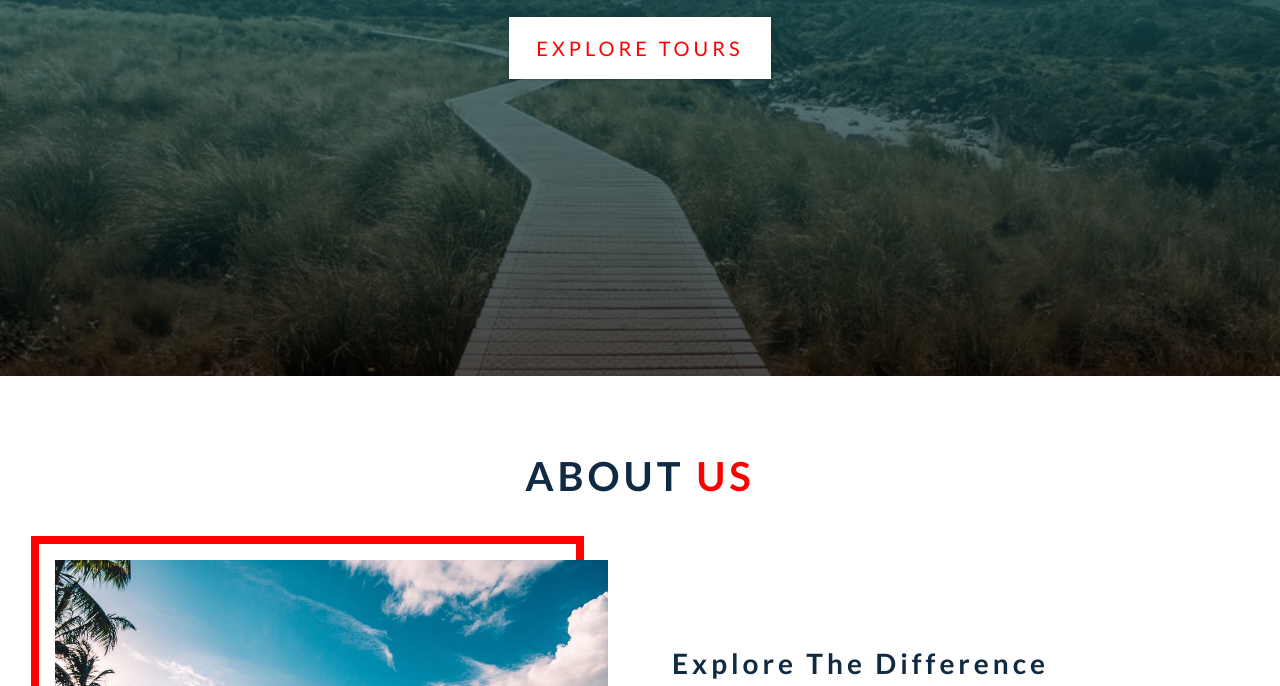
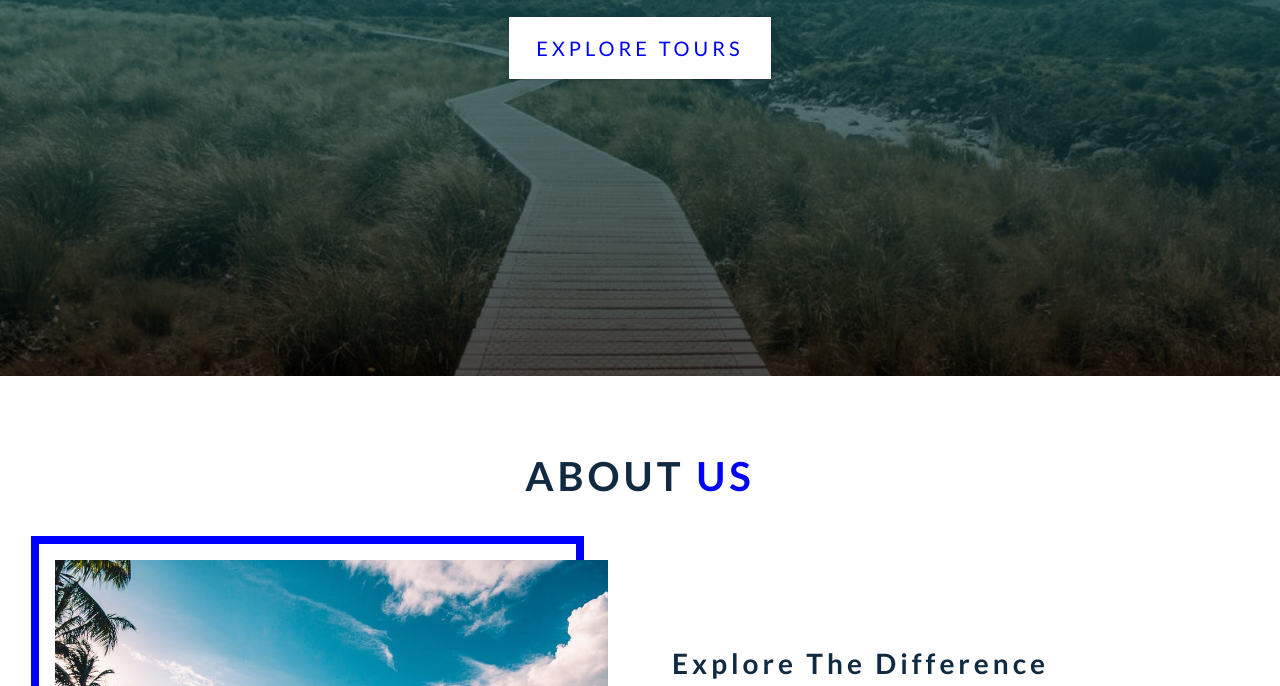
Before and after one commit to ashley12-webdevelopment/backroads-flexbox, a plain HTML site: page index.html in a window 1280 px wide. Shown: the part 424-1110 px from the top of the page. Drawn offline with Linux system fonts and the light colour scheme.

Commit message:
chnage  color to blue

```diff
--- a/css/styles.css
+++ b/css/styles.css
@@ -19,7 +19,7 @@ Variables
   --clr-primary-4: hsl(184, 77%, 34%);
   /* primary/main color */
   --clr-primary-5: rgb(44, 174, 186);
-  --clr-primary-5: red;
+  --clr-primary-5: blue;
   /* lighter shades of primary color */
   --clr-primary-6: hsl(185, 57%, 50%);
   --clr-primary-7: hsl(184, 65%, 59%);
```
